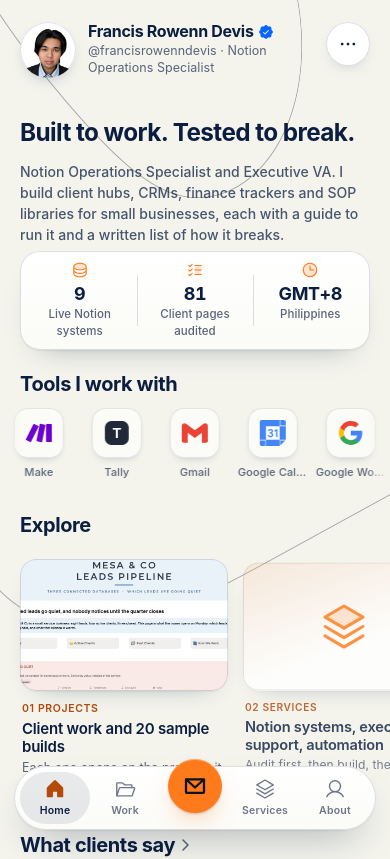
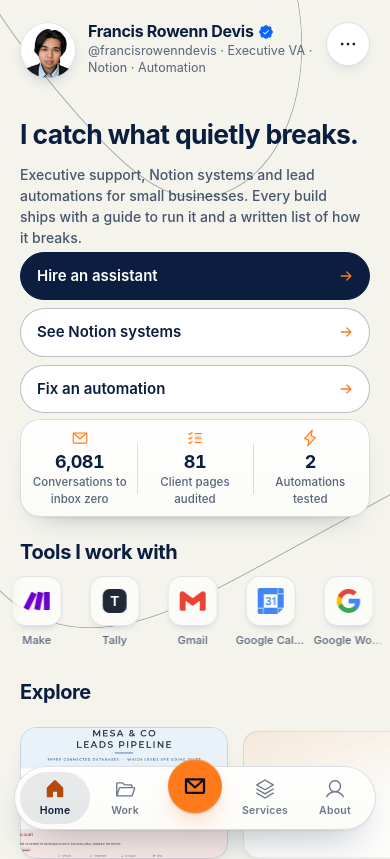
Before and after one commit to FrancisDevis/francisdevis.github.io, a React (Vite) app: page / in a window 390 px wide. Shown: the top 859 px of the page. Built offline with nearby package versions, Linux system fonts and the light colour scheme.

Commit message:
Home: new headline, three lane buttons, three-lane identity; Services and Testimonials fixes

```diff
--- a/index.html
+++ b/index.html
@@ -6,8 +6,8 @@
          shell pads with is 0. -->
     <meta name="viewport" content="width=device-width, initial-scale=1.0, viewport-fit=cover" />
 
-    <title>Francis Rowenn Devis · Notion Operations Specialist</title>
-    <meta name="description" content="Notion Operations Specialist and Executive VA in the Philippines. Real client executive support, plus 20 sample builds: nine executive support, nine Notion, two automations. Each comes with a guide and a list of how it breaks." />
+    <title>Francis Rowenn Devis · Executive Support, Notion and Automation</title>
+    <meta name="description" content="Executive support, Notion systems and automation repair, from the Philippines. Real client executive support, plus 20 sample builds: nine executive support, nine Notion, two automations. Each comes with a guide and a list of how it breaks." />
     <meta name="author" content="Francis Rowenn Devis" />
     <meta name="robots" content="index, follow, max-image-preview:large" />
     <!-- The browser bar takes the page colour (--cream per theme); the inline
@@ -28,8 +28,8 @@
     <!-- Open Graph / social share. og:image must be an absolute URL once you deploy. -->
     <meta property="og:type" content="website" />
     <meta property="og:site_name" content="Francis Rowenn Devis" />
-    <meta property="og:title" content="Francis Rowenn Devis · Notion Operations Specialist" />
-    <meta property="og:description" content="Notion Operations Specialist and Executive VA in the Philippines. Real client executive support, plus 20 sample builds: nine executive support, nine Notion, two automations. Each comes with a guide and a list of how it breaks." />
+    <meta property="og:title" content="Francis Rowenn Devis · Executive Support, Notion and Automation" />
+    <meta property="og:description" content="Executive support, Notion systems and automation repair, from the Philippines. Real client executive support, plus 20 sample builds: nine executive support, nine Notion, two automations. Each comes with a guide and a list of how it breaks." />
     <meta property="og:url" content="https://francisdevis.github.io/" />
     <meta property="og:image" content="https://francisdevis.github.io/og-image.png" />
     <meta property="og:image:width" content="1200" />
--- a/src/components/AboutGrid.tsx
+++ b/src/components/AboutGrid.tsx
@@ -50,7 +50,7 @@ export default function AboutGrid() {
           {`Hi, I’m ${profile.firstName}.`}
         </h1>
         <p className="pgrid__lede">
-          Notion Operations Specialist and Executive VA, based in Tarlac City, Philippines.
+          Executive VA and Notion Operations Specialist, based in Tarlac City, Philippines.
         </p>
       </header>
 
--- a/src/components/Home.tsx
+++ b/src/components/Home.tsx
@@ -1,5 +1,6 @@
-import { ArrowUpRight } from '@/components/slab'
-import { profile, BOOKING_URL } from '@/data/profile'
+import { Link } from 'react-router-dom'
+import { ArrowUpRight, ArrowRight } from '@/components/slab'
+import { profile, BOOKING_URL, LANE_LINKS } from '@/data/profile'
 import ToolsMarquee from './ToolsMarquee'
 import HomeBento from './HomeBento'
 import { HomeProfile, HomeStats, HomeExplore } from './HomeMobile'
@@ -52,6 +53,14 @@ export default function Home() {
         </div>
 
         <p className="home__lede">{hero.body}</p>
+        <nav className="home__lanes" aria-label="What do you need?">
+          {LANE_LINKS.map((l) => (
+            <Link key={l.to} className="home__lane" to={l.to}>
+              {l.label}
+              <ArrowRight size={14} weight="bold" aria-hidden="true" />
+            </Link>
+          ))}
+        </nav>
         {phone && <HomeStats />}
       </div>
 
--- a/src/components/HomeBento.tsx
+++ b/src/components/HomeBento.tsx
@@ -95,7 +95,7 @@ export default function HomeBento() {
 
       {/* About: a fanned stack of photos. */}
       <Link to="/about" className="bento__card bento__card--about">
-        <CardHead Icon={User} title="About" desc="I build Notion systems, then run them like an Executive VA." />
+        <CardHead Icon={User} title="About" desc="I run the back office and catch what quietly breaks." />
         <div className="bento__media bento__fan" aria-hidden="true">
           {PHOTOS.map((src, i) => (
             <span key={src} className="bento__photo" style={{ ['--i' as string]: i }}>
--- a/src/components/HomeMobile.tsx
+++ b/src/components/HomeMobile.tsx
@@ -50,7 +50,7 @@ const TILES = [
   { n: '01', label: 'Projects', to: '/projects', title: 'Client work and 20 sample builds', desc: 'Each one opens on the problem it catches.', img: '/systems/03.jpg' },
   { n: '02', label: 'Services', to: '/services', title: 'Notion systems, executive support, automation', desc: 'Audit first, then build, then hand over.', Icon: Stack },
   { n: '03', label: 'Testimonials', to: '/testimonials', title: 'Three testimonials', desc: 'Word for word. Two are public on LinkedIn.', Icon: Quotes, accent: true },
-  { n: '04', label: 'About', to: '/about', title: `Hi, I'm ${profile.firstName}.`, desc: 'I build Notion systems, then run them like an Executive VA.', img: profile.hero.portraitSrc },
+  { n: '04', label: 'About', to: '/about', title: `Hi, I'm ${profile.firstName}.`, desc: 'I run the back office and catch what quietly breaks.', img: profile.hero.portraitSrc },
 ] as const
 
 export function HomeExplore() {
--- a/src/components/ProjectsGrid.tsx
+++ b/src/components/ProjectsGrid.tsx
@@ -1,5 +1,5 @@
-import { lazy, Suspense, useRef, useState } from 'react'
-import { Link } from 'react-router-dom'
+import { lazy, Suspense, useEffect, useRef, useState } from 'react'
+import { Link, useSearchParams } from 'react-router-dom'
 import { ArrowUpRight, ArrowRight } from '@/components/slab'
 import { systems, type NotionSystem } from '@/data/systems'
 import { eaWork, type EaWork } from '@/data/eaWork'
@@ -106,6 +106,15 @@ export default function ProjectsGrid() {
       el.scrollIntoView({ behavior: 'smooth', block: 'start' })
     }
   }
+  /** A Home lane button arrives as /projects?lane=ea|notion|auto: open on that lane. */
+  const [params] = useSearchParams()
+  const lane = params.get('lane')
+  useEffect(() => {
+    if (lane !== 'ea' && lane !== 'notion' && lane !== 'auto') return
+    const t = window.setTimeout(() => jump(`lane-${lane}`), 350)
+    return () => window.clearTimeout(t)
+    // eslint-disable-next-line react-hooks/exhaustive-deps
+  }, [lane])
   const show = (w: EaWork) => {
     setOpen(w)
     dlg.current?.showModal()
--- a/src/components/ServicesGrid.tsx
+++ b/src/components/ServicesGrid.tsx
@@ -116,7 +116,7 @@ const SERVICES: Service[] = [
     index: '06',
     title: 'Automation repair',
     description: 'Lead automations in Make, checked for what quietly breaks, then fixed and tested.',
-    chip: 'AI Automation',
+    chip: 'Automation',
     logos: [MAKE, TALLY, NOTION, GMAIL, SHEETS],
     bullets: ['Every failure logged and alerted', 'A person approves every email', 'Every fix tested and written down'],
   },
--- a/src/components/TestimonialsGrid.tsx
+++ b/src/components/TestimonialsGrid.tsx
@@ -77,7 +77,7 @@ const CLIENTS: Client[] = [
   {
     index: '02',
     name: 'Nonprofit founder',
-    role: 'Executive and personal assistant · to Jul 2026',
+    role: 'Executive and personal assistant · Jun to Sep 2026',
     daily:
       'Took the inbox from 6,081 conversations to zero, with 4,879 filed. Moved 557 tasks into Notion and set bookings and meeting notes to run without manual steps.',
     work: ['Inbox', 'Calendar', 'Notion'],
--- a/src/data/faqs.ts
+++ b/src/data/faqs.ts
@@ -9,7 +9,7 @@ export type QA = { q: string; a: string }
 export const FAQS: QA[] = [
   {
     q: 'What do you do?',
-    a: 'I build and fix Notion systems for small businesses: client hubs, CRMs, finance trackers, SOP libraries and team onboarding. I also do executive support: inbox, calendar and documentation.',
+    a: 'Three things for small businesses. Executive support: inbox, calendar and documentation. Notion systems: client hubs, CRMs, finance trackers and SOP libraries. Automation repair: lead automations in Make, checked for what quietly breaks.',
   },
   {
     q: 'Can I see your work first?',
--- a/src/data/profile.ts
+++ b/src/data/profile.ts
@@ -8,7 +8,7 @@
  * other files in src/data/ and at the top of each view component.
  */
 
-import { Database, ListChecks, Clock, type Icon } from '@/components/slab'
+import { EnvelopeSimple, ListChecks, Lightning, type Icon } from '@/components/slab'
 
 export type SocialLink = {
   label: string
@@ -47,20 +47,20 @@ export const profile: Profile = {
   name: 'Francis Rowenn Devis',
   firstName: 'Francis',
   handle: '@francisrowenndevis',
-  role: 'Notion Operations Specialist',
+  role: 'Executive VA · Notion · Automation',
   avatarSrc: '/francis-avatar.webp',
   verifiedLabel: 'Identity verified on Upwork',
   email: 'francisrowennd@gmail.com',
   location: 'Tarlac City, Philippines',
   stats: [
-    { value: '9', label: 'Live Notion systems', Icon: Database },
+    { value: '6,081', label: 'Conversations to inbox zero', Icon: EnvelopeSimple },
     { value: '81', label: 'Client pages audited', Icon: ListChecks },
-    { value: 'GMT+8', label: 'Philippines', Icon: Clock },
+    { value: '2', label: 'Automations tested', Icon: Lightning },
   ],
   // The intro types this line, then flies it into the Home headline.
-  displayName: { line1: 'Built to work.', line2: 'Tested to break.' },
+  displayName: { line1: 'I catch what', line2: 'quietly breaks.' },
   hero: {
-    body: 'Notion Operations Specialist and Executive VA. I build client hubs, CRMs, finance trackers and SOP libraries for small businesses, each with a guide to run it and a written list of how it breaks.',
+    body: 'Executive support, Notion systems and lead automations for small businesses. Every build ships with a guide to run it and a written list of how it breaks.',
     portraitSrc: '/francis-cutout.webp',
     portraitAlt: 'Francis Rowenn Devis',
   },
@@ -73,3 +73,10 @@ export const profile: Profile = {
 
 /** Booking link for the Get in touch button and the Contact page. */
 export const BOOKING_URL = 'https://calendly.com/francisrowennd/30min'
+
+/** The three lane buttons under the Home headline. Each opens Projects on its lane. */
+export const LANE_LINKS = [
+  { label: 'Hire an assistant', to: '/projects?lane=ea' },
+  { label: 'See Notion systems', to: '/projects?lane=notion' },
+  { label: 'Fix an automation', to: '/projects?lane=auto' },
+] as const
--- a/src/styles/francis.css
+++ b/src/styles/francis.css
@@ -234,9 +234,9 @@
 
 /* ---------- Phone pass on the template's 26 Sept mobile update ---------- */
 @media (max-width: 1099px) {
-  /* Headline on one line: "Built to work. Tested to break." measures about
-     13.9em in the display stack at 700 / -0.024em (see mobile-pass.css §3). */
-  :root { --headline-em: 14.4; }
+  /* Headline on one line: "I catch what quietly breaks." measures about
+     12.8em in the display stack at 700 / -0.024em (see mobile-pass.css §3). */
+  :root { --headline-em: 13.2; }
   /* A long name wraps as text, so the verified tick stays beside the last word
      instead of being pushed to the far edge. */
   .hprofile__name { display: block; }
@@ -271,3 +271,23 @@
   margin-top: 10px; padding: 8px 16px; border-radius: 999px; border: 0; cursor: pointer;
   background: var(--orange); color: #fff; font: inherit; font-weight: 600;
 }
+
+/* ---------- Home: three lane buttons under the lede (16 Nov) ---------- */
+.home__lanes { display: flex; flex-wrap: wrap; gap: 10px; margin-top: clamp(12px, 1.8vh, 20px); }
+.home__lane {
+  display: inline-flex; align-items: center; gap: 8px;
+  padding: 9px 16px; border-radius: 999px;
+  border: 1px solid var(--line-strong); background: var(--white);
+  font-size: 14px; font-weight: 600; color: var(--navy); text-decoration: none;
+  transition: transform 200ms var(--ease-out), border-color 200ms var(--ease-out), opacity 620ms var(--ease-out);
+}
+.home__lane:first-child { background: var(--navy); color: var(--white); border-color: var(--navy); }
+.home__lane svg { color: var(--orange); }
+.home__lane:hover { transform: translateY(-2px); border-color: var(--navy); }
+html.is-intro .home__lanes { opacity: 0; transform: translateY(14px); }
+.home__lanes { transition: opacity 620ms var(--ease-out) 80ms, transform 760ms var(--ease-out) 80ms; }
+@media (max-width: 1099px) {
+  .home__lanes { flex-direction: column; gap: 8px; margin-top: 4px; }
+  .home__lane { justify-content: space-between; padding: 12px 16px; font-size: 15px; }
+}
+@media (prefers-reduced-motion: reduce) { .home__lane:hover { transform: none; } }
```
